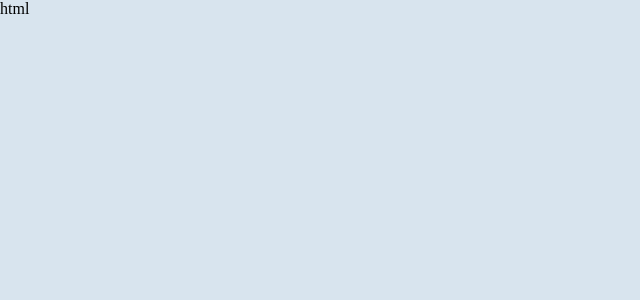
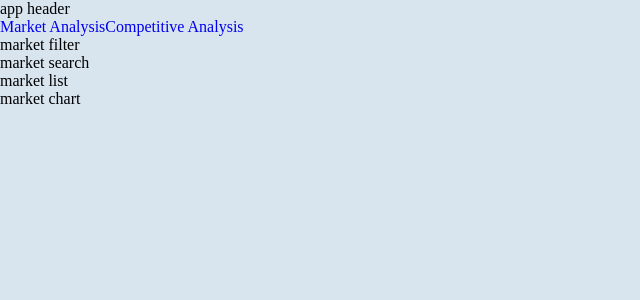
Before and after one commit to shaniKupiec/Home-Assignment, a Vue app: page / in a window 1280 px wide. Before the commit this address had no page. Shown: the top 300 px of the page, without its empty margins (0-640 px from the left). Built offline with nearby package versions, Linux system fonts and the light colour scheme.

Commit message:
router and cmp setup

```diff
--- a/src/App.vue
+++ b/src/App.vue
@@ -1,22 +1,20 @@
 <template>
-  <section>
-    html
-  </section>
+  <AppHeader />
+  <router-view />
 </template>
 
 <script>
-// import appHeader from './components/app-header.vue'
+import AppHeader from './components/AppHeader.vue'
 
 export default {
-//  props: {
-//    car: Object,
-//  },
-  components: {},
+  components: {
+    AppHeader
+  },
   data() {
-    return {}
+    return {};
   },
   created() {},
   methods: {},
   computed: {},
-}
+};
 </script>
--- /dev/null
+++ b/src/components/AppHeader.vue
@@ -0,0 +1,22 @@
+<template>
+  <section>
+    app header
+  </section>
+</template>
+
+<script>
+// import appHeader from './components/app-header.vue'
+
+export default {
+//  props: {
+//    car: Object,
+//  },
+  components: {},
+  data() {
+    return {}
+  },
+  created() {},
+  methods: {},
+  computed: {},
+}
+</script>
--- /dev/null
+++ b/src/components/CompetitiveAnalysis.vue
@@ -0,0 +1,22 @@
+<template>
+  <section>
+    competitive
+  </section>
+</template>
+
+<script>
+// import appHeader from './components/app-header.vue'
+
+export default {
+//  props: {
+//    car: Object,
+//  },
+  components: {},
+  data() {
+    return {}
+  },
+  created() {},
+  methods: {},
+  computed: {},
+}
+</script>
--- /dev/null
+++ b/src/components/HomeHeader.vue
@@ -0,0 +1,25 @@
+<template>
+  <section>
+    <nav>
+      <router-link to="/">Market Analysis</router-link>
+      <router-link to="/competitive">Competitive Analysis</router-link>
+    </nav>
+  </section>
+</template>
+
+<script>
+// import appHeader from './components/app-header.vue'
+
+export default {
+//  props: {
+//    car: Object,
+//  },
+  components: {},
+  data() {
+    return {}
+  },
+  created() {},
+  methods: {},
+  computed: {},
+}
+</script>
--- /dev/null
+++ b/src/components/Market/MarketChart.vue
@@ -0,0 +1,22 @@
+<template>
+  <section>
+    market chart
+  </section>
+</template>
+
+<script>
+// import appHeader from './components/app-header.vue'
+
+export default {
+//  props: {
+//    car: Object,
+//  },
+  components: {},
+  data() {
+    return {}
+  },
+  created() {},
+  methods: {},
+  computed: {},
+}
+</script>
--- /dev/null
+++ b/src/components/Market/MarketFilter.vue
@@ -0,0 +1,22 @@
+<template>
+  <section>
+    market filter
+  </section>
+</template>
+
+<script>
+// import appHeader from './components/app-header.vue'
+
+export default {
+//  props: {
+//    car: Object,
+//  },
+  components: {},
+  data() {
+    return {}
+  },
+  created() {},
+  methods: {},
+  computed: {},
+}
+</script>
--- /dev/null
+++ b/src/components/Market/MarketList.vue
@@ -0,0 +1,22 @@
+<template>
+  <section>
+    market list
+  </section>
+</template>
+
+<script>
+// import appHeader from './components/app-header.vue'
+
+export default {
+//  props: {
+//    car: Object,
+//  },
+  components: {},
+  data() {
+    return {}
+  },
+  created() {},
+  methods: {},
+  computed: {},
+}
+</script>
--- /dev/null
+++ b/src/components/Market/MarketSearch.vue
@@ -0,0 +1,22 @@
+<template>
+  <section>
+    market search
+  </section>
+</template>
+
+<script>
+// import appHeader from './components/app-header.vue'
+
+export default {
+//  props: {
+//    car: Object,
+//  },
+  components: {},
+  data() {
+    return {}
+  },
+  created() {},
+  methods: {},
+  computed: {},
+}
+</script>
--- /dev/null
+++ b/src/components/MarketAnalysis.vue
@@ -0,0 +1,33 @@
+<template>
+  <section>
+    <MarketFilter />
+    <MarketSearch />
+    <MarketList />
+    <MarketChart />
+  </section>
+</template>
+
+<script>
+import MarketFilter from './Market/MarketFilter.vue'
+import MarketSearch from './Market/MarketSearch.vue'
+import MarketList from './Market/MarketList.vue'
+import MarketChart from './Market/MarketChart.vue'
+
+export default {
+//  props: {
+//    car: Object,
+//  },
+  components: {
+    MarketFilter,
+    MarketSearch,
+    MarketList,
+    MarketChart
+  },
+  data() {
+    return {}
+  },
+  created() {},
+  methods: {},
+  computed: {},
+}
+</script>
--- a/src/router/index.js
+++ b/src/router/index.js
@@ -1,24 +1,49 @@
-import { createRouter, createWebHistory } from 'vue-router'
-// import HomeView from '../views/HomeView.vue'
+import { createRouter, createWebHashHistory } from 'vue-router'
+import HomeView from '../views/HomeView.vue'
+import MarketAnalysis from '../components/MarketAnalysis.vue'
+import CompetitiveAnalysis from '../components/CompetitiveAnalysis.vue'
+
 
 const routes = [
+  {
+    path: '/',
+    name: 'home',
+    component: HomeView,
+    children: [
+      {
+        path: '',
+        component: MarketAnalysis
+      },
+      {
+        path: 'competitive',
+        component: CompetitiveAnalysis
+      }
+    ]
+  },
   // {
-  //   path: '/',
-  //   name: 'home',
-  //   component: HomeView
+  //   path: '/login',
+  //   name: 'login',
+  //   component: loginView
+  // },
+  // {
+  //   path: '/signup',
+  //   name: 'signup',
+  //   component: signupView
+  // },
+  // {
+  //   path: '/workspace',
+  //   name: 'workspace',
+  //   component: workspaceView
   // },
   // {
   //   path: '/about',
   //   name: 'about',
-  //   // route level code-splitting
-  //   // this generates a separate chunk (about.[hash].js) for this route
-  //   // which is lazy-loaded when the route is visited.
   //   component: () => import(/* webpackChunkName: "about" */ '../views/AboutView.vue')
   // }
 ]
 
 const router = createRouter({
-  history: createWebHistory(process.env.BASE_URL),
+  history: createWebHashHistory(process.env.BASE_URL),
   routes
 })
 
--- /dev/null
+++ b/src/views/HomeView.vue
@@ -0,0 +1,25 @@
+<template>
+  <section>
+    <HomeHeader />
+    <router-view></router-view>
+  </section>
+</template>
+
+<script>
+import HomeHeader from '../components/HomeHeader.vue'
+
+export default {
+//  props: {
+//    car: Object,
+//  },
+  components: {
+    HomeHeader
+  },
+  data() {
+    return {}
+  },
+  created() {},
+  methods: {},
+  computed: {},
+}
+</script>
```
Also changed, not shown: src/components/Market/MarketPreview.vue (added, +22 -0 lines).
